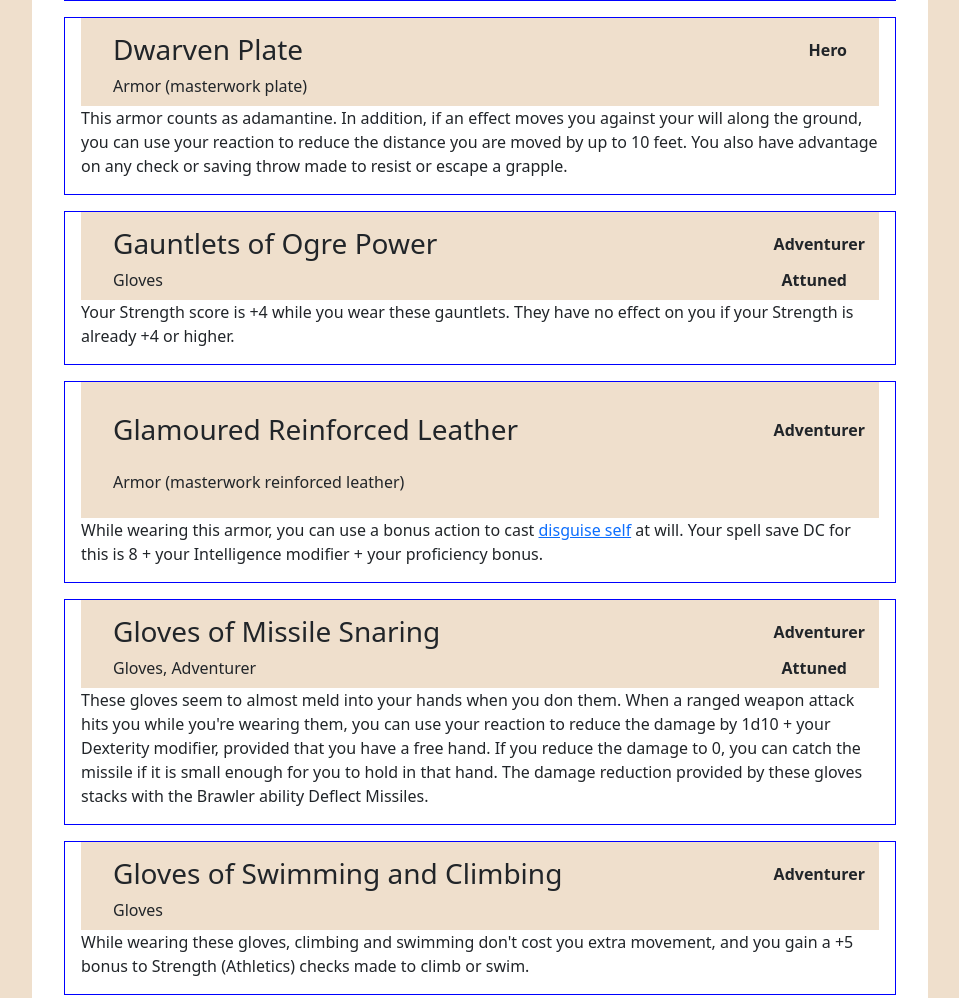
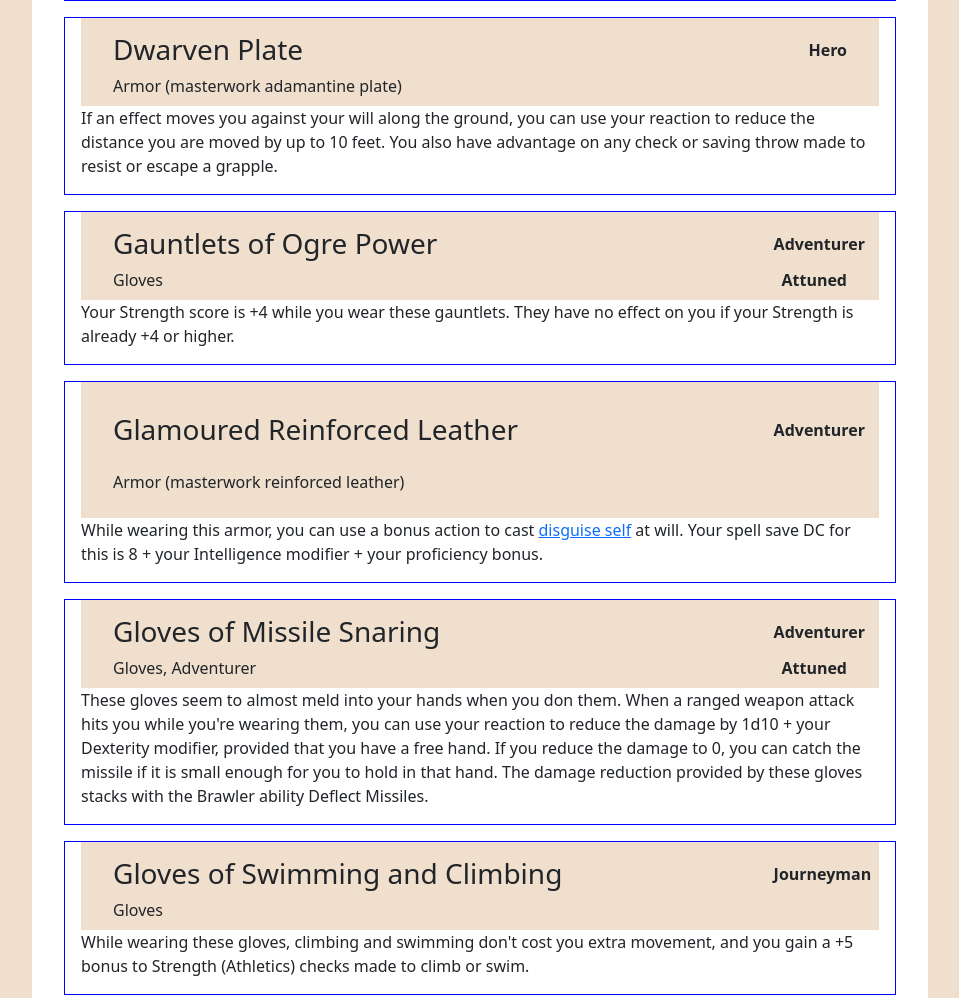
Before and after one commit to bentomhall/nih-system, a plain HTML site: page html/items/armor.html in a window 1280 px wide. Shown: the part 6481-7479 px from the top of the page, without its empty margins (160-1119 px from the left). Drawn offline with nearby package versions, Linux system fonts and the light colour scheme.

Commit message:
armor updates

```diff
--- a/html/items/armor.html
+++ b/html/items/armor.html
@@ -300,11 +300,11 @@
 		<div class="item-card">
 			<div class="item-header">
 				<h3 class="item-name">Dwarven Plate</h3>
-				<div class="item-type">Armor (masterwork plate)</div>
+				<div class="item-type">Armor (masterwork adamantine plate)</div>
 				<div class="rarity">Hero</div>
 			</div>
 
-			<p>This armor counts as adamantine. In addition, if an effect moves you against your will along the ground, you can use your reaction to reduce the distance you are moved by up to 10 feet. You also have advantage on any check or saving throw made to resist or escape a grapple.</p>
+			<p>If an effect moves you against your will along the ground, you can use your reaction to reduce the distance you are moved by up to 10 feet. You also have advantage on any check or saving throw made to resist or escape a grapple.</p>
 		</div>
 
 		<div class="item-card">
@@ -343,7 +343,7 @@
 			<div class="item-header">
 				<h3 class="item-name">Gloves of Swimming and Climbing</h3>
 				<div class="item-type">Gloves</div>
-				<div class="rarity">Adventurer</div>
+				<div class="rarity">Journeyman</div>
 			</div>
 
 			<p>While wearing these gloves, climbing and swimming don't cost you extra movement, and you gain a +5 bonus to Strength (Athletics) checks made to climb or swim.</p>
@@ -474,7 +474,7 @@
 			<ul>
 			 <li>The robe lets you see in all directions, and you have advantage on Wisdom (Perception) checks that rely on sight.</li>
 			 <li>You have darkvision out to a range of 120 feet.</li>
-			 <li>You can see invisible creatures and objects, as well as see into the Ethereal Plane, out to a range of120 feet.The eyes on the robe can't be closed or averted.Although you can close or avert your own eyes, you are never considered to be doing so while wearing this robe.</li>
+			 <li>You can see invisible creatures and objects, as well as see into the Ethereal Plane, out to a range of 120 feet.The eyes on the robe can't be closed or averted.Although you can close or avert your own eyes, you are never considered to be doing so while wearing this robe.</li>
 			</ul>
 
 			<p>A light spell cast on the robe or a daylight spell cast within 5 feet of the robe causes you to be blinded for 1 minute. At the end of each of your turns, you can make a Constitution saving throw (DC 11 for light or DC 15 for daylight), ending the blindness on a success.</p>
```
Also changed, not shown: 1 other file.
